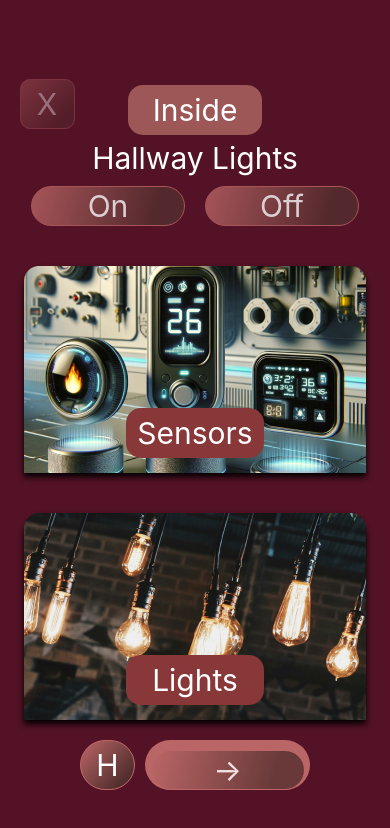
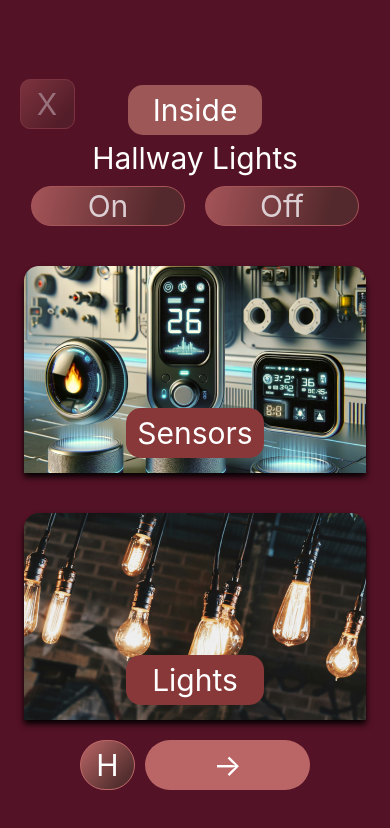
Before and after one commit to RaulSecosan/homeControlSystem, a React Native app: screen /Inside in a window 390 px wide. Shown: the top 828 px of the page. Built offline with nearby package versions, Linux system fonts and the light colour scheme.

Commit message:
Fixing color overlapping for the back buttons

```diff
--- a/components/GroupButtons.js
+++ b/components/GroupButtons.js
@@ -203,30 +203,47 @@ export function StatusPageButton({ name, link, navigation }) {
       name={name}
       link={link}
       navigation={navigation}
-      colors={["#BB6666", "#552F2F"]}
+      colors={["#4a3333", "#552F2F"]}
       stil={styles.buttonBoxGradientforStatusPage}
     />
   );
 }
 
-
 export function DirectionButton({ name, link, navigation }) {
+  function handlePress() {
+    if (link.length !== 0 && navigation) {
+      navigation.navigate(link);
+    }
+  }
   return (
-    <View style={styles.backButton}>
-      <ButtonWithGradientAndLink name={name} link={link} navigation={navigation} stil={styles.buttonBoxGradient} />
-    </View>
+    <Pressable
+      onPress={handlePress}
+      style={({ pressed }) => (pressed ? [styles.pressed] : "")}
+    >
+      <View style={styles.backButton}>
+        <Text style={styles.button}>{name}</Text>
+      </View>
+    </Pressable>
   );
 }
 
-
-export  function DirectionButtonStatus({ name, link, navigation }) {
+export function DirectionButtonStatus({ name, link, navigation }) {
+  function handlePress() {
+    if (link.length !== 0 && navigation) {
+      navigation.navigate(link);
+    }
+  }
   return (
-    <View style={styles.backButtonStatus}>
-      <ButtonWithGradientAndLink name={name} link={link} navigation={navigation} />
-    </View>
+    <Pressable
+      onPress={handlePress}
+      style={({ pressed }) => (pressed ? [styles.pressed] : "")}
+    >
+      <View style={styles.backButtonStatus}>
+        <Text style={styles.button}>{name}</Text>
+      </View>
+    </Pressable>
   );
 }
-
 
 function executeAction(action) {
   // console.log(action);
```
Also changed, not shown: 1 other file (tests, documents, lock files or other folders).
